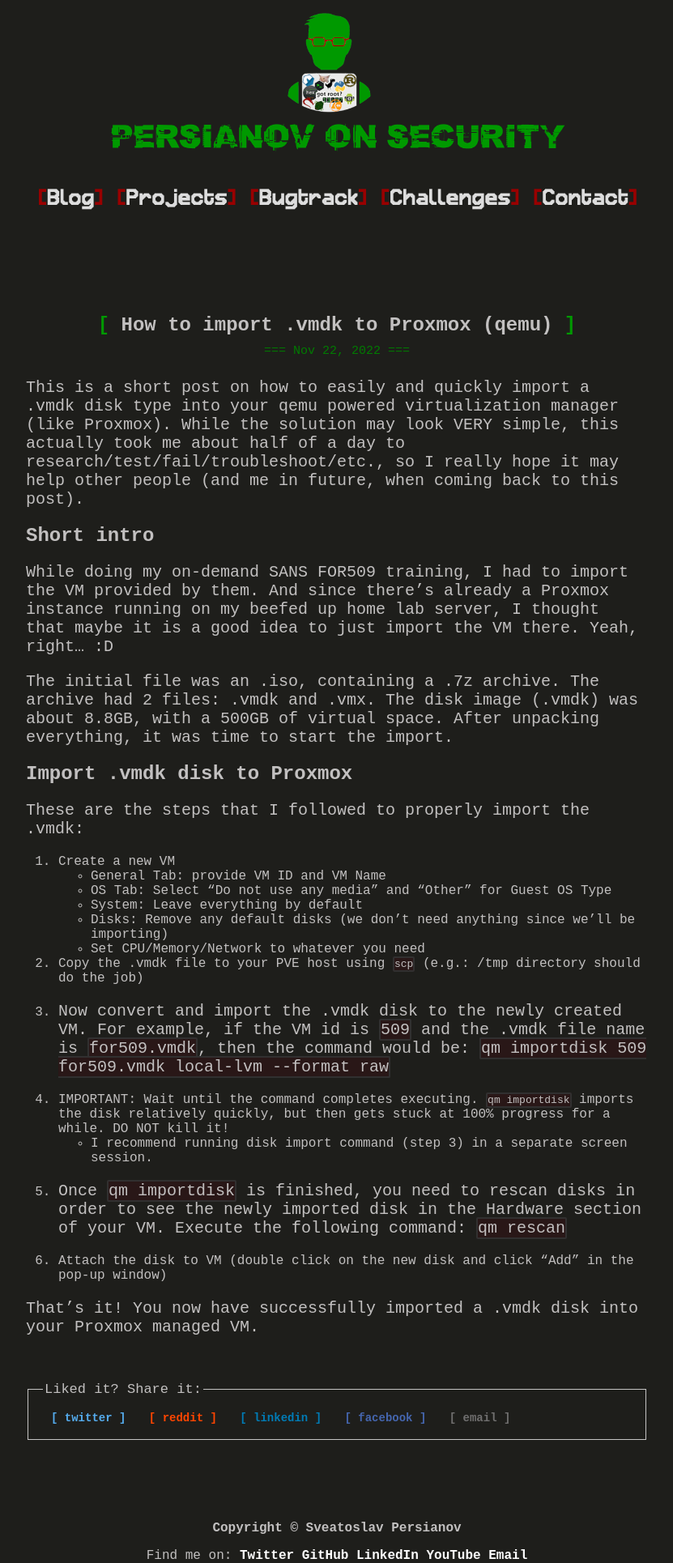
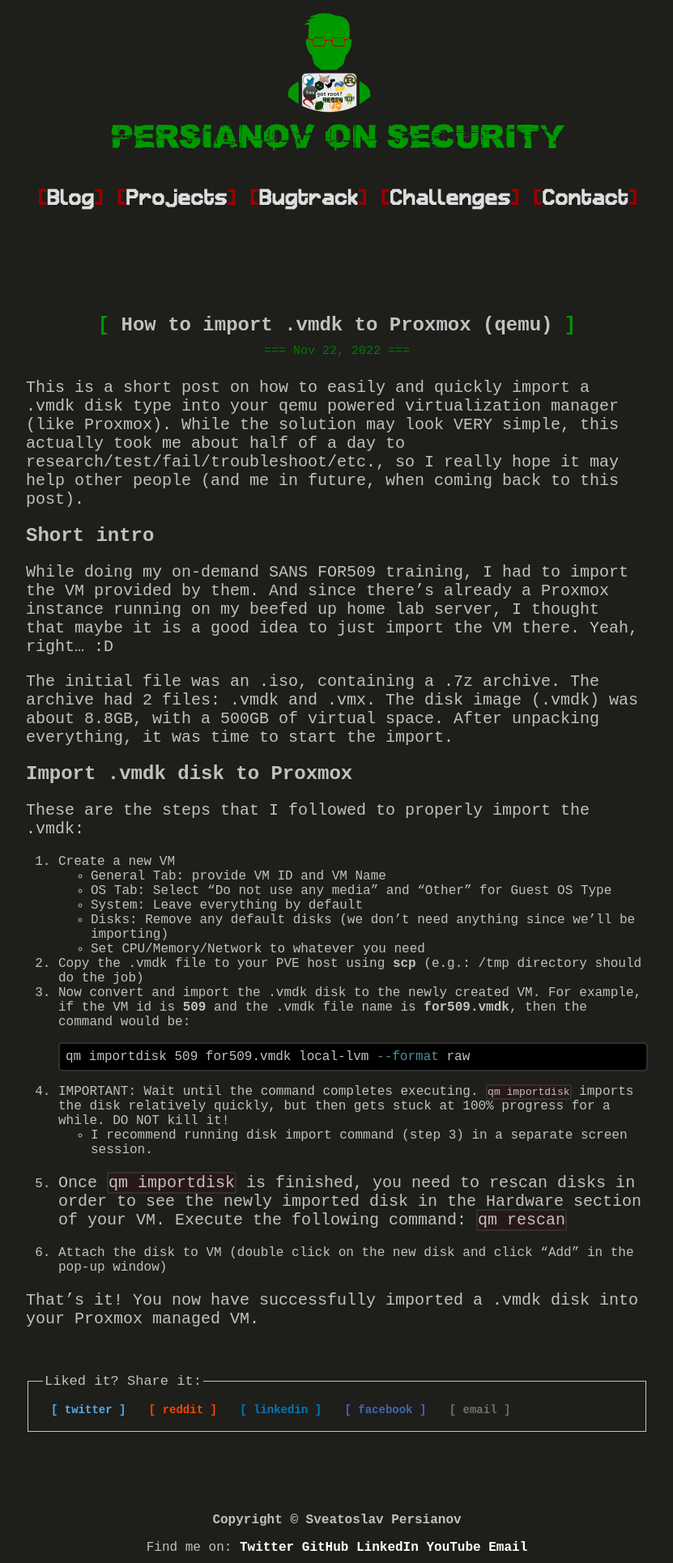
Before and after one commit to num1r0/num1r0.github.io, a Jekyll site: the page built from _posts/2022-11-22-how-to-import-vmdk-to-proxmox-qemu.md, in a window 1280 px wide. Shown: the whole page at 81% size, without its empty margins (224-1055 px from the left). Built offline with Jekyll 4.4.1, drawn with Linux system fonts in a browser that asks for light colours.

Commit message:
testing bash code snippets

````diff
--- a/_posts/2022-11-22-how-to-import-vmdk-to-proxmox-qemu.md
+++ b/_posts/2022-11-22-how-to-import-vmdk-to-proxmox-qemu.md
@@ -25,8 +25,11 @@
     - System: Leave everything by default
     - Disks: Remove any default disks (we don't need anything since we'll be importing)
     - Set CPU/Memory/Network to whatever you need
-2. Copy the .vmdk file to your PVE host using `scp` (e.g.: /tmp directory should do the job)
-3. Now convert and import the .vmdk disk to the newly created VM. For example, if the VM id is `509` and the .vmdk file name is `for509.vmdk`, then the command would be: `qm importdisk 509 for509.vmdk local-lvm --format raw`
+2. Copy the .vmdk file to your PVE host using **scp** (e.g.: /tmp directory should do the job)
+3. Now convert and import the .vmdk disk to the newly created VM. For example, if the VM id is **509** and the .vmdk file name is **for509.vmdk**, then the command would be:
+```bash
+qm importdisk 509 for509.vmdk local-lvm --format raw
+```
 
 4. IMPORTANT: Wait until the command completes executing. `qm importdisk` imports the disk relatively quickly, but then gets stuck at 100% progress for a while. DO NOT kill it!
     - I recommend running disk import command (step 3) in a separate screen session.
````
